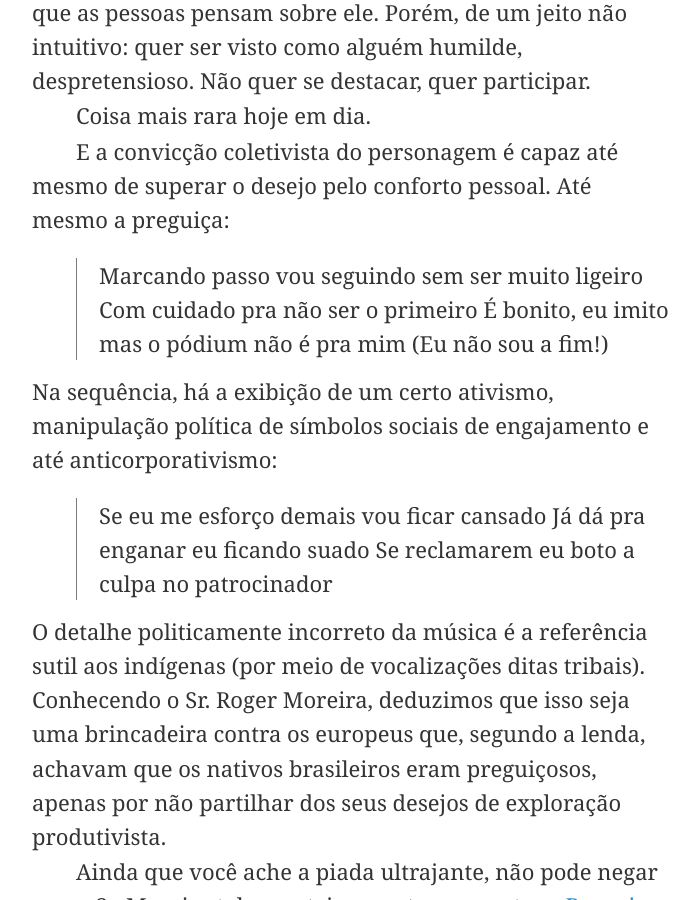
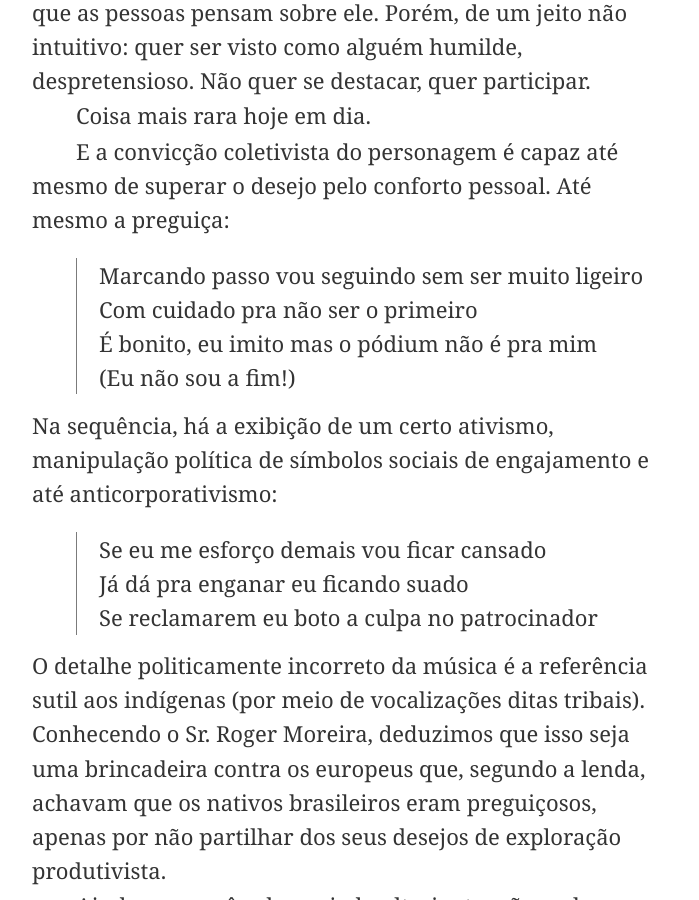
Before and after one commit to eduf/eduf.github.com, a Jekyll site: the page built from _posts/2014-06-29-terceiro-pra-mim-ta-muito-bom.md, in a window 1280 px wide and 900 px high, scrolled down 2013 px. Shown: the whole window, without its empty margins (288-987 px from the left). Built offline with Jekyll 4.4.1, drawn with Linux system fonts in a browser that asks for light colours; nearby versions of some CDN libraries; comment, search, counter and statistics services are not loaded; some of the changed text lies outside the part shown.

Commit message:
Mais umas correções de quotas

```diff
--- a/_posts/2014-06-29-terceiro-pra-mim-ta-muito-bom.md
+++ b/_posts/2014-06-29-terceiro-pra-mim-ta-muito-bom.md
@@ -41,15 +41,15 @@ Coisa mais rara hoje em dia.
 E a convicção coletivista do personagem é capaz até mesmo de superar o desejo pelo conforto pessoal. Até mesmo a preguiça:
 
 > Marcando passo vou seguindo sem ser muito ligeiro
-> Com cuidado pra não ser o primeiro
-> É bonito, eu imito mas o pódium não é pra mim
-> (Eu não sou a fim!)
+Com cuidado pra não ser o primeiro
+É bonito, eu imito mas o pódium não é pra mim
+(Eu não sou a fim!)
 
 Na sequência, há a exibição de um certo ativismo, manipulação política de símbolos sociais de engajamento e até anticorporativismo:
 
 > Se eu me esforço demais vou ficar cansado
-> Já dá pra enganar eu ficando suado
-> Se reclamarem eu boto a culpa no patrocinador
+Já dá pra enganar eu ficando suado
+Se reclamarem eu boto a culpa no patrocinador
 
 O detalhe politicamente incorreto da música é a referência sutil aos indígenas (por meio de vocalizações ditas tribais). Conhecendo o Sr. Roger Moreira, deduzimos que isso seja uma brincadeira contra os europeus que, segundo a lenda, achavam que os nativos brasileiros eram preguiçosos, apenas por não partilhar dos seus desejos de exploração produtivista.
 
@@ -66,7 +66,7 @@ Há quem gaste uma vida inteira tentando descobrir como ser "diferente", evitar
 Inúmeros livros são produzidos e servidores transbordam de conteúdo motivacional. Tanto para cima, quanto para baixo. Quer dizer: quem não acredita na autoajuda, parece querer promover a autodepreciação. Tanto que o vocalista de outra banda jocosa, a norte-americana Mudhoney, [tem que se esbaforir no refrão](https://www.youtube.com/watch?v=7511NXJNV8o):
 
 > I've got big enough balls
-> To admit that I like it small
+To admit that I like it small
 
 Quer dizer, tenho a coragem, o orgulho de admitir: eu gosto de coisas modestas. Ou melhor: prefiro viver sem muitas expectativas, nem grandes, nem pequenos. Experimentar, por falta de palavra mais adequada. Divertir-se com o caminho. Prestar atenção ao processo de caminhar. Jornada com aspirações, mais que objetivos.
 
@@ -75,7 +75,7 @@ O único risco é querer mapear essa trajetória. [Fitbit](http://www.fitbit.com
 Vai soar a filme pornô. Ou a spa para a classe média. Mas duas palavras cada vez mais me parecem importantes: abertura e relaxamento. Ou, como queria Mr. Moreira:
 
 > Por isso eu sempre sou
-> Terceiro! Ôba-Ôba!
-> Pra mim tá muito bom.
+Terceiro! Ôba-Ôba!
+Pra mim tá muito bom.
 
 [^1]: Que, de modo geral, não prestam a mínima atenção em você, porque estão ocupadas com suas próprias paranóias.
```
Also changed, not shown: 1 other file.
